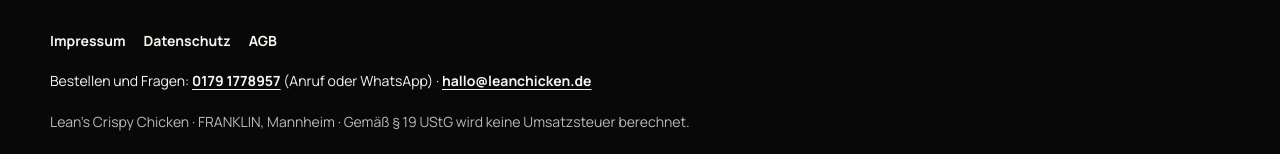
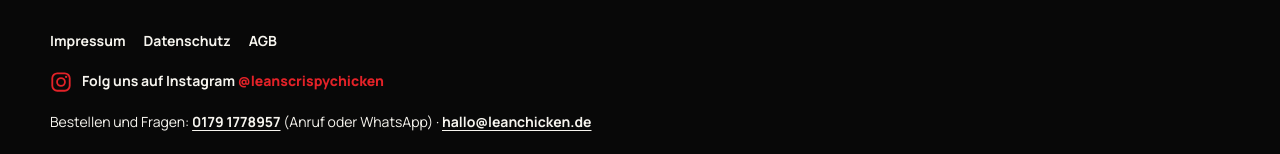
Before and after one commit to clarencejohnson126/Leans-Chicken-Bestellseite, a Next.js app: page / in a window 1280 px wide. Shown: the part 9164-9318 px from the top of the page. Built offline with nearby package versions, Linux system fonts and the light colour scheme; no server answers.

Commit message:
Footer: Link zum Instagram-Profil @leanscrispychicken
Co-Authored-By: Claude Opus 5.5 <noreply@anthropic.com>

```diff
--- a/src/app/globals.css
+++ b/src/app/globals.css
@@ -1838,6 +1838,26 @@ h3 {
 .footer-contact {
   color: var(--cream);
 }
+.footer-social {
+  display: inline-flex;
+  align-items: center;
+  gap: 10px;
+  justify-self: start;
+  color: var(--cream);
+  font-weight: 700;
+}
+.footer-social svg {
+  color: var(--red);
+  flex: none;
+}
+.footer-social b {
+  color: var(--red);
+}
+.footer-social:hover b,
+.footer-social:focus-visible b {
+  text-decoration: underline;
+  text-underline-offset: 3px;
+}
 .footer-contact a {
   font-weight: 700;
   text-decoration: underline;
--- a/src/components/site-footer.tsx
+++ b/src/components/site-footer.tsx
@@ -10,6 +10,16 @@ export function SiteFooter() {
           <Link href="/datenschutz">Datenschutz</Link>
           <Link href="/agb">AGB</Link>
         </nav>
+        <a className="footer-social" href={business.instagram.url} target="_blank" rel="noopener noreferrer">
+          <svg viewBox="0 0 24 24" width="22" height="22" aria-hidden="true">
+            <rect x="2.5" y="2.5" width="19" height="19" rx="5.5" fill="none" stroke="currentColor" strokeWidth="2" />
+            <circle cx="12" cy="12" r="4.3" fill="none" stroke="currentColor" strokeWidth="2" />
+            <circle cx="17.6" cy="6.4" r="1.3" fill="currentColor" />
+          </svg>
+          <span>
+            Folg uns auf Instagram <b>@{business.instagram.handle}</b>
+          </span>
+        </a>
         <p className="footer-contact">
           Bestellen und Fragen: <a href={phoneHref}>{business.operator.phoneDisplay}</a> (Anruf oder WhatsApp) ·{" "}
           <a href={`mailto:${business.operator.email}`}>{business.operator.email}</a>
--- a/src/config/business.ts
+++ b/src/config/business.ts
@@ -26,6 +26,7 @@ export const business = {
     taxOffice: "Finanzamt Mannheim-Neckarstadt",
   },
   websiteBy: { name: "rebelzai.com", url: "https://rebelzai.com" },
+  instagram: { handle: "leanscrispychicken", url: "https://www.instagram.com/leanscrispychicken/" },
   // Kleinunternehmer nach § 19 UStG: keine Umsatzsteuer ausweisen.
   smallBusiness: true,
   whatsapp: {
```
